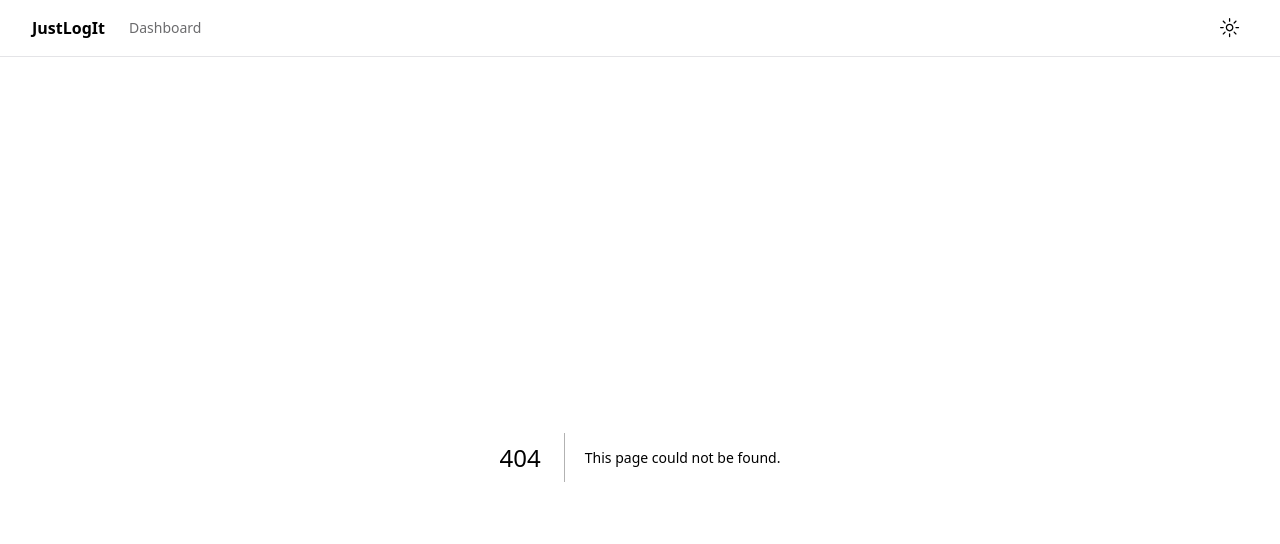
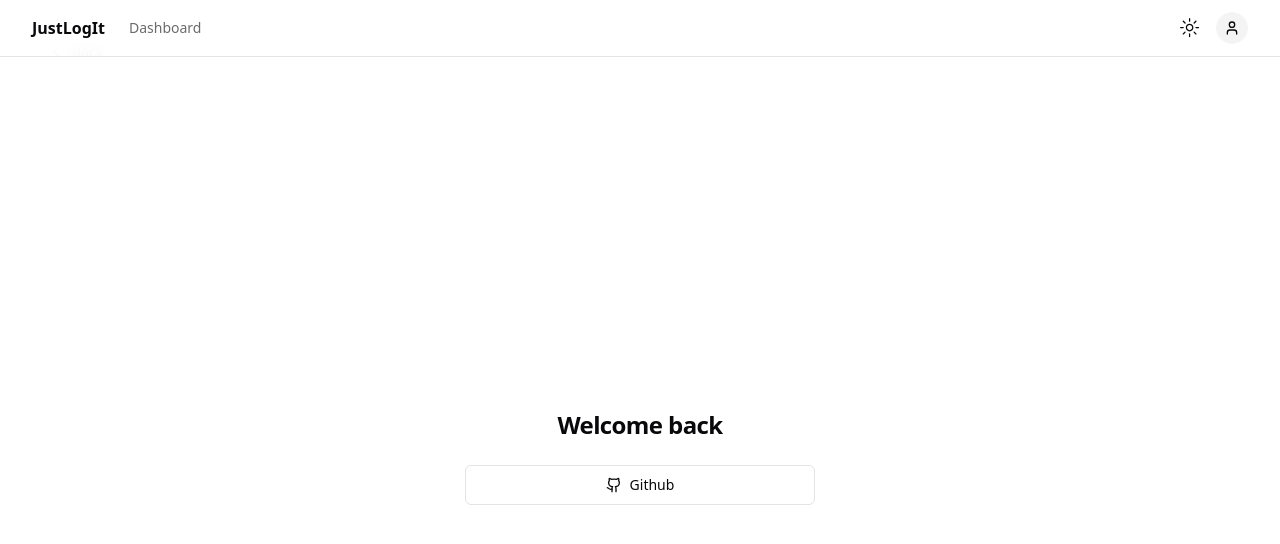
Before and after one commit to jolbol1/just-log-it, a Next.js app: page /login in a window 1280 px wide. Before the commit this address had no page. Shown: the top 544 px of the page. Built offline with nearby package versions, Linux system fonts and the light colour scheme; no server answers.

Commit message:
add login pages

```diff
--- /dev/null
+++ b/app/(auth)/login/page.tsx
@@ -0,0 +1,60 @@
+'use client';
+
+import { Metadata } from 'next';
+import Link from 'next/link';
+
+import { cn } from '@/lib/utils';
+import { buttonVariants } from '@/components/ui/button';
+import { ChevronLeft, CircleEllipsis, GithubIcon } from 'lucide-react';
+import { signIn } from 'next-auth/react';
+import { useState } from 'react';
+
+export const metadata: Metadata = {
+  title: 'Login',
+  description: 'Login to your account'
+};
+
+export default function LoginPage() {
+  const [isGitHubLoading, setIsGitHubLoading] = useState(false);
+  return (
+    <div className="container flex h-screen w-screen flex-col items-center justify-center">
+      <Link
+        href="/"
+        className={cn(
+          buttonVariants({ variant: 'ghost' }),
+          'absolute left-4 top-4 md:left-8 md:top-8'
+        )}
+      >
+        <>
+          <ChevronLeft className="mr-2 h-4 w-4" />
+          Back
+        </>
+      </Link>
+      <div className="mx-auto flex w-full flex-col justify-center space-y-6 sm:w-[350px]">
+        <div className="flex flex-col space-y-2 text-center">
+          <h1 className="text-2xl font-semibold tracking-tight">
+            Welcome back
+          </h1>
+        </div>
+        <div className={cn('grid gap-6')}>
+          <button
+            type="button"
+            className={cn(buttonVariants({ variant: 'outline' }))}
+            onClick={() => {
+              setIsGitHubLoading(true);
+              signIn('github');
+            }}
+            disabled={isGitHubLoading}
+          >
+            {isGitHubLoading ? (
+              <CircleEllipsis className="mr-2 h-4 w-4 animate-spin" />
+            ) : (
+              <GithubIcon className="mr-2 h-4 w-4" />
+            )}{' '}
+            Github
+          </button>
+        </div>
+      </div>
+    </div>
+  );
+}
--- a/app/dashboard/page.tsx
+++ b/app/dashboard/page.tsx
@@ -12,7 +12,7 @@ export default async function PlaygroundPage() {
   const user = await getCurrentUser();
 
   if (!user) {
-    redirect(authOptions?.pages?.signIn || '/');
+    redirect(authOptions?.pages?.signIn || '/login');
   }
 
   const calories = await db.calories.findMany({
--- a/components/site-header.tsx
+++ b/components/site-header.tsx
@@ -5,16 +5,21 @@ import { cn } from '@/lib/utils';
 import { MainNav } from '@/components/main-nav';
 // import { MobileNav } from '@/components/mobile-nav';
 import { ModeToggle } from '@/components/mode-toggle';
+import { UserAccountNav } from './user-account-nav';
+import { getCurrentUser } from '@/lib/session';
 
-export function SiteHeader() {
+export async function SiteHeader() {
+  const user = await getCurrentUser();
+
   return (
     <header className="supports-backdrop-blur:bg-background/60 sticky top-0 z-50 w-full border-b bg-background/95 backdrop-blur">
       <div className="container flex h-14 items-center">
         <MainNav />
         {/* <MobileNav /> */}
         <div className="flex flex-1 items-center justify-between space-x-2 md:justify-end">
-          <nav className="flex items-center">
+          <nav className="flex items-center gap-2">
             <ModeToggle />
+            <UserAccountNav user={user} />
           </nav>
         </div>
       </div>
--- /dev/null
+++ b/components/ui/avatar.tsx
@@ -0,0 +1,50 @@
+"use client"
+
+import * as React from "react"
+import * as AvatarPrimitive from "@radix-ui/react-avatar"
+
+import { cn } from "@/lib/utils"
+
+const Avatar = React.forwardRef<
+  React.ElementRef<typeof AvatarPrimitive.Root>,
+  React.ComponentPropsWithoutRef<typeof AvatarPrimitive.Root>
+>(({ className, ...props }, ref) => (
+  <AvatarPrimitive.Root
+    ref={ref}
+    className={cn(
+      "relative flex h-10 w-10 shrink-0 overflow-hidden rounded-full",
+      className
+    )}
+    {...props}
+  />
+))
+Avatar.displayName = AvatarPrimitive.Root.displayName
+
+const AvatarImage = React.forwardRef<
+  React.ElementRef<typeof AvatarPrimitive.Image>,
+  React.ComponentPropsWithoutRef<typeof AvatarPrimitive.Image>
+>(({ className, ...props }, ref) => (
+  <AvatarPrimitive.Image
+    ref={ref}
+    className={cn("aspect-square h-full w-full", className)}
+    {...props}
+  />
+))
+AvatarImage.displayName = AvatarPrimitive.Image.displayName
+
+const AvatarFallback = React.forwardRef<
+  React.ElementRef<typeof AvatarPrimitive.Fallback>,
+  React.ComponentPropsWithoutRef<typeof AvatarPrimitive.Fallback>
+>(({ className, ...props }, ref) => (
+  <AvatarPrimitive.Fallback
+    ref={ref}
+    className={cn(
+      "flex h-full w-full items-center justify-center rounded-full bg-muted",
+      className
+    )}
+    {...props}
+  />
+))
+AvatarFallback.displayName = AvatarPrimitive.Fallback.displayName
+
+export { Avatar, AvatarImage, AvatarFallback }
--- /dev/null
+++ b/components/user-account-nav.tsx
@@ -0,0 +1,73 @@
+'use client';
+
+import Link from 'next/link';
+import { User } from 'next-auth';
+import { signOut } from 'next-auth/react';
+
+import {
+  DropdownMenu,
+  DropdownMenuContent,
+  DropdownMenuItem,
+  DropdownMenuSeparator,
+  DropdownMenuTrigger
+} from '@/components/ui/dropdown-menu';
+import { UserAvatar } from '@/components/user-avatar';
+import { redirect } from 'next/navigation';
+
+interface UserAccountNavProps extends React.HTMLAttributes<HTMLDivElement> {
+  user?: Pick<User, 'name' | 'image' | 'email'>;
+}
+
+export function UserAccountNav({ user }: UserAccountNavProps) {
+  return (
+    <DropdownMenu>
+      <DropdownMenuTrigger>
+        <UserAvatar
+          user={{ name: user?.name || null, image: user?.image || null }}
+          className="h-8 w-8"
+        />
+      </DropdownMenuTrigger>
+      <DropdownMenuContent align="end">
+        {user && (
+          <div className="flex items-center justify-start gap-2 p-2">
+            <div className="flex flex-col space-y-1 leading-none">
+              {user.name && <p className="font-medium">{user.name}</p>}
+              {user.email && (
+                <p className="w-[200px] truncate text-sm text-muted-foreground">
+                  {user.email}
+                </p>
+              )}
+            </div>
+          </div>
+        )}
+        {user ? (
+          <>
+            <DropdownMenuSeparator />
+
+            <DropdownMenuItem
+              className="cursor-pointer"
+              onSelect={(event) => {
+                event.preventDefault();
+                signOut({
+                  callbackUrl: `${window.location.origin}/login`
+                });
+              }}
+            >
+              Sign out
+            </DropdownMenuItem>
+          </>
+        ) : (
+          <DropdownMenuItem
+            className="cursor-pointer"
+            onSelect={(event) => {
+              event.preventDefault();
+              redirect('/login');
+            }}
+          >
+            Sign in
+          </DropdownMenuItem>
+        )}
+      </DropdownMenuContent>
+    </DropdownMenu>
+  );
+}
--- /dev/null
+++ b/components/user-avatar.tsx
@@ -0,0 +1,25 @@
+import { User } from '@prisma/client';
+import { AvatarProps } from '@radix-ui/react-avatar';
+
+import { Avatar, AvatarFallback, AvatarImage } from '@/components/ui/avatar';
+import { UserIcon } from 'lucide-react';
+
+interface UserAvatarProps extends AvatarProps {
+  user?: Pick<User, 'image' | 'name'>;
+}
+
+export function UserAvatar({ user, ...props }: UserAvatarProps) {
+  console.log(user);
+  return (
+    <Avatar {...props}>
+      {user?.image ? (
+        <AvatarImage alt="Picture" src={user.image} />
+      ) : (
+        <AvatarFallback>
+          <span className="sr-only">{user?.name}</span>
+          <UserIcon className="h-4 w-4" />
+        </AvatarFallback>
+      )}
+    </Avatar>
+  );
+}
--- a/lib/auth.ts
+++ b/lib/auth.ts
@@ -6,6 +6,9 @@ import { db } from '@/lib/db';
 export const authOptions: NextAuthOptions = {
   debug: true,
   adapter: PrismaAdapter(db as any),
+  pages: {
+    signIn: "/login",
+  },
   session: {
     strategy: 'jwt'
   },
--- a/package.json
+++ b/package.json
@@ -14,11 +14,13 @@
     "@planetscale/database": "^1.7.0",
     "@prisma/client": "^4.13.0",
     "@radix-ui/react-alert-dialog": "^1.0.4",
+    "@radix-ui/react-avatar": "^1.0.3",
     "@radix-ui/react-dialog": "^1.0.4",
     "@radix-ui/react-dropdown-menu": "^2.0.5",
     "@radix-ui/react-icons": "^1.3.0",
     "@radix-ui/react-label": "^2.0.2",
     "@radix-ui/react-popover": "^1.0.6",
+    "@radix-ui/react-separator": "^1.0.3",
     "@radix-ui/react-slot": "^1.0.2",
     "@tanstack/react-table": "^8.9.3",
     "@types/js-cookie": "^3.0.3",
@@ -29,6 +31,7 @@
     "autoprefixer": "^10.4.14",
     "class-variance-authority": "^0.7.0",
     "clsx": "^2.0.0",
+    "cmdk": "^0.2.0",
     "date-fns": "^2.30.0",
     "eslint": "8.42.0",
     "eslint-config-next": "13.4.5",
```
Also changed, not shown: middleware.ts (added, +46 -0 lines), 1 other file (tests, documents, lock files or other folders).
